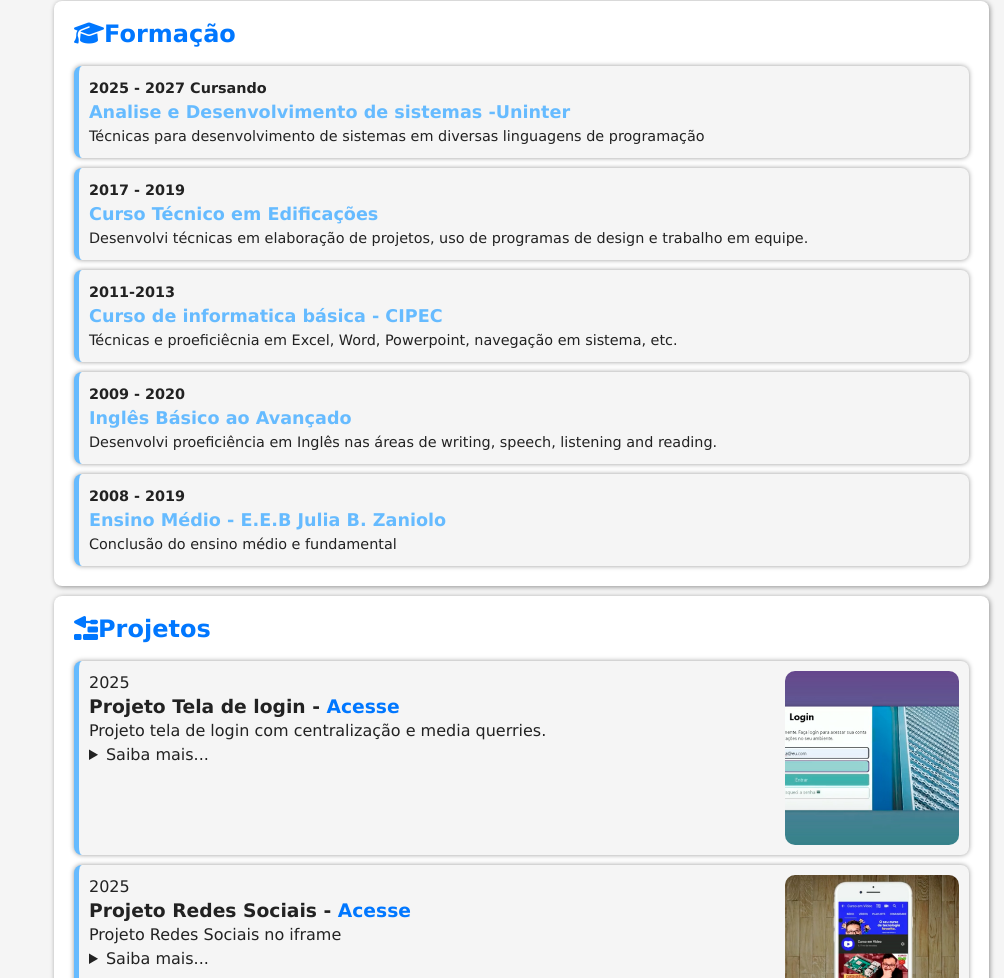
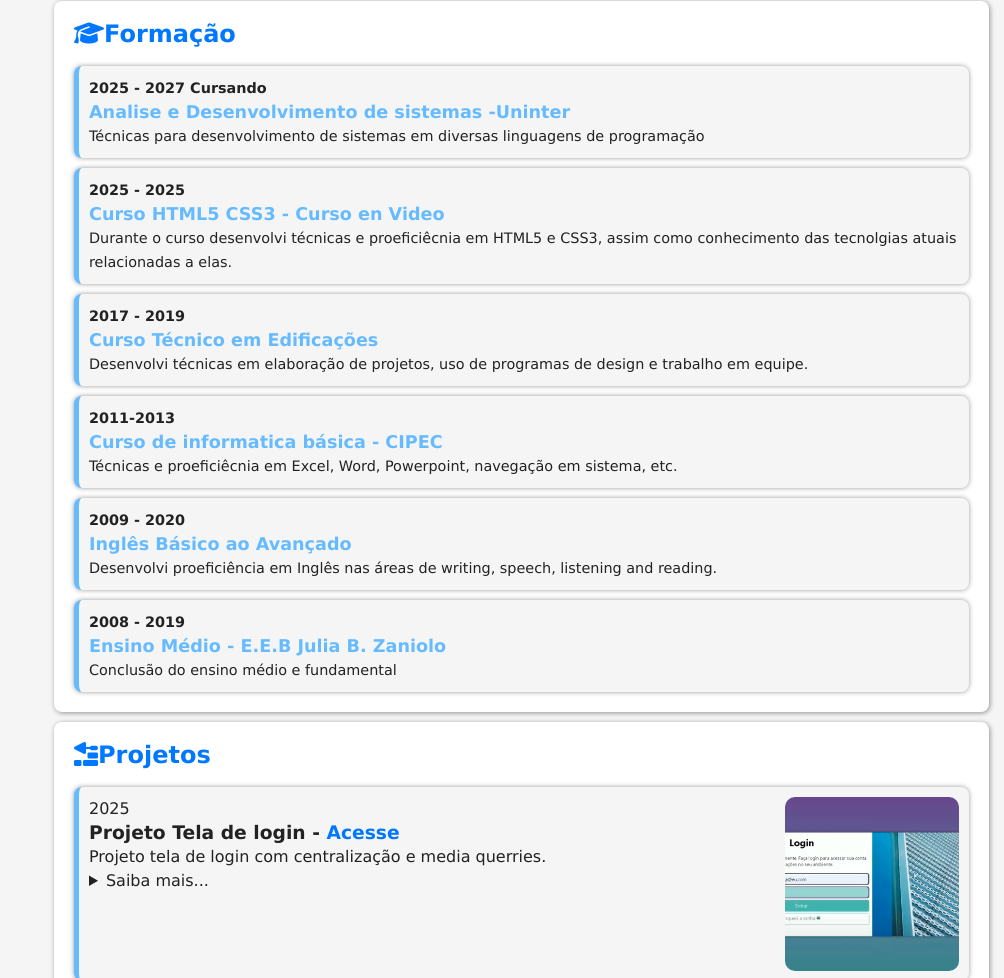
Before and after one commit to Luiswittlich/Meusprojetos, a plain HTML site: page Portfolio/index.html in a window 1280 px wide. Shown: the part 1060-2038 px from the top of the page, without its empty margins (276-1280 px from the left). Drawn offline with nearby package versions, Linux system fonts and the light colour scheme.

Commit message:
Update index.html

```diff
--- a/Portfolio/index.html
+++ b/Portfolio/index.html
@@ -187,6 +187,12 @@
                     </div>
 
                     <div class="item">
+                        <div class="ano">2025 - 2025</div>
+                        <div class="inst">Curso HTML5 CSS3 - Curso en Video</div>
+                        <div class="descricao">Durante o curso desenvolvi técnicas e proeficiêcnia em HTML5 e CSS3, assim como conhecimento das tecnolgias atuais relacionadas a elas.</div>
+                    </div>
+
+                    <div class="item">
                         <div class="ano">2017 - 2019</div>
                         <div class="inst">Curso Técnico em Edificações</div>
                         <div class="descricao">Desenvolvi técnicas em elaboração de projetos, uso de programas de design e trabalho em equipe.</div>
```
